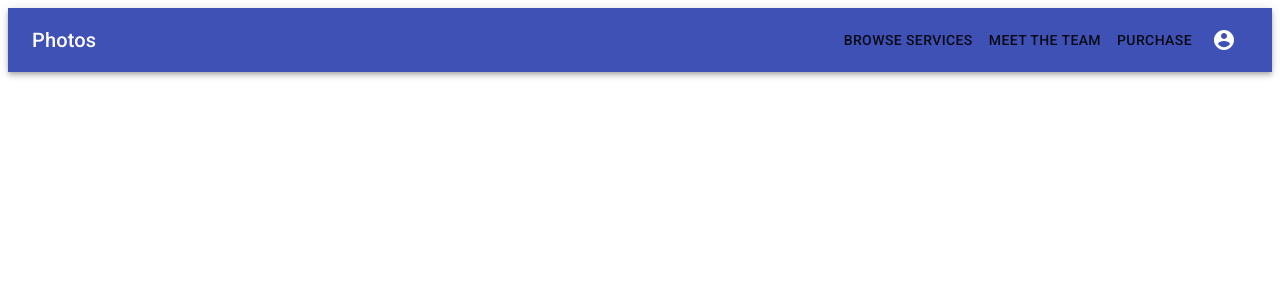
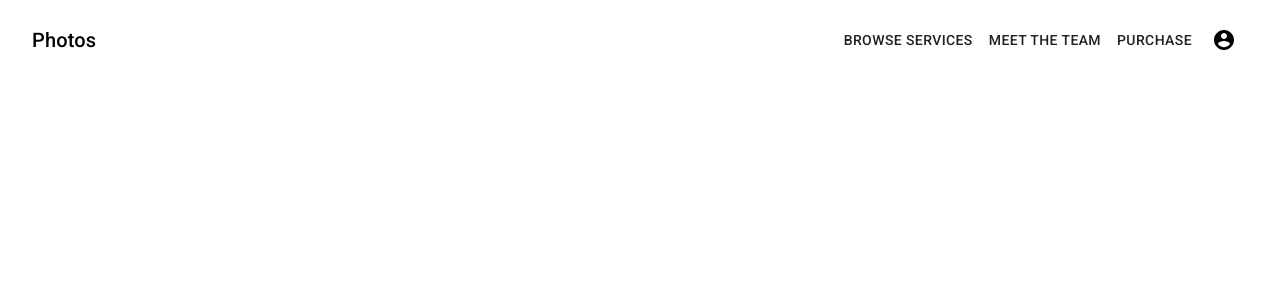
Before and after one commit to chrissantoss/mechexpert, a React (Create React App) app: page / in a window 1280 px wide. Shown: the top 300 px of the page. Built offline with nearby package versions, Linux system fonts and the light colour scheme.

Commit message:
change to the navbar, removed the white border

```diff
--- a/src/components /LandingHeader.jsx
+++ b/src/components /LandingHeader.jsx
@@ -45,7 +45,7 @@ export default function LandingHeader() {
 
   return (
     <div className={classes.root}>
-      <AppBar position="static">
+      <AppBar />
       <Toolbar>
         {/* <IconButton edge="start" className={classes.menuButton} color="inherit" aria-label="menu">
             <MenuIcon />
@@ -91,7 +91,6 @@ export default function LandingHeader() {
           </div>
         )}
       </Toolbar>
-      </AppBar>
     </div>
   );
 }
```
Lines whose indentation alone changed are shown as unchanged.
